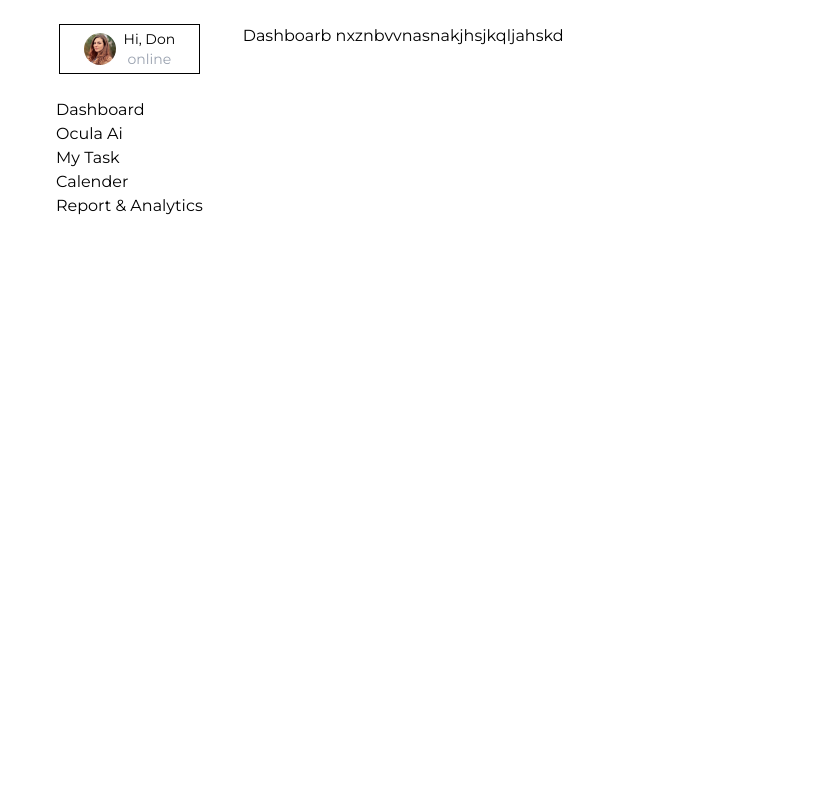
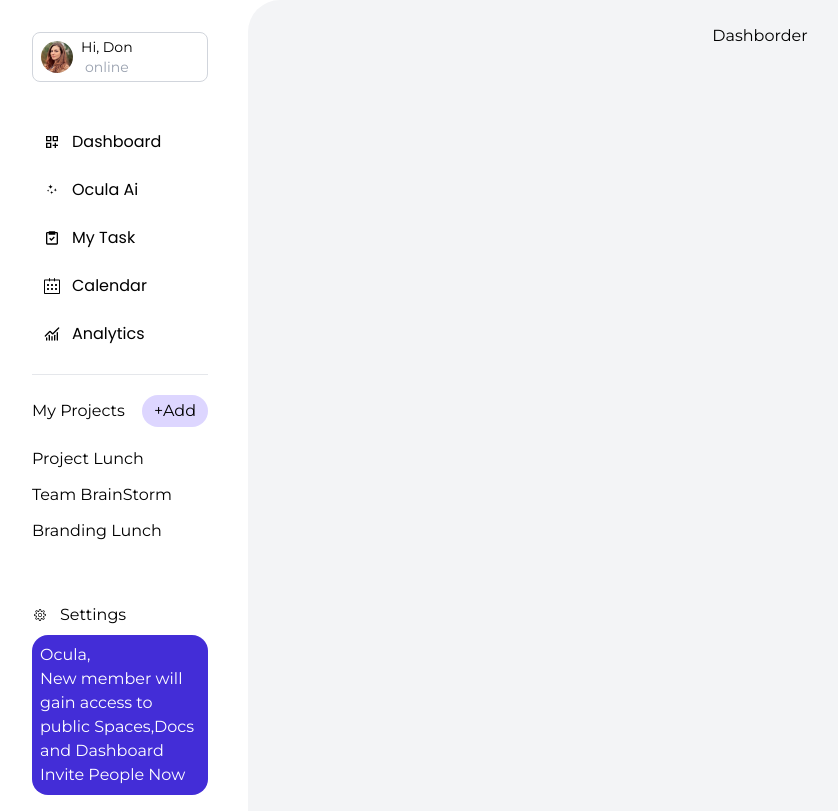
Before and after one commit to Donabest/Ocula-Dashboard, a React (Vite) app: page /Dashboard in a window 1280 px wide. Shown: the whole page, without its empty margins (8-846 px from the left). Built offline with nearby package versions, Linux system fonts and the light colour scheme.

Commit message:
working on sidebar

```diff
--- a/package.json
+++ b/package.json
@@ -13,6 +13,7 @@
     "@tailwindcss/vite": "^4.2.2",
     "react": "^19.2.4",
     "react-dom": "^19.2.4",
+    "react-icons": "^5.6.0",
     "tailwindcss": "^4.2.2"
   },
   "devDependencies": {
--- a/src/Layout/Layout.tsx
+++ b/src/Layout/Layout.tsx
@@ -3,15 +3,13 @@ import Sidebar from "../ui/Sidebar";
 
 function Layout() {
   return (
-    <div className="font-montserrat container max-w-6xl mx-auto grid grid-cols-[26rem,1fr] grid-rows-[auto,1fr] h-screen pt-6">
-      <div className="flex gap-10">
-        <div>
-          <Sidebar />
-        </div>
-        <section>
-          <Outlet />
-        </section>
+    <div className="font-montserrat flex min-h-screen">
+      <div className="flex bg-white/80 w-64 mx-auto">
+        <Sidebar />
       </div>
+      <section className="flex-1 bg-gray-100 p-6 rounded-tl-4xl">
+        <Outlet />
+      </section>
     </div>
   );
 }
--- a/src/pages/Dashboard.tsx
+++ b/src/pages/Dashboard.tsx
@@ -1,5 +1,5 @@
 function Dashboard() {
-  return <div>Dashboarb nxznbvvnasnakjhsjkqljahskd</div>;
+  return <div className="flex justify-center text-center ">Dashborder</div>;
 }
 
 export default Dashboard;
--- a/src/ui/Sidebar.tsx
+++ b/src/ui/Sidebar.tsx
@@ -1,25 +1,102 @@
 import ProfileImage from "../assets/person-1.jpg";
+import type { JSX } from "react";
+
+import { MdOutlineDashboardCustomize } from "react-icons/md";
+import { BiTask } from "react-icons/bi";
+import { SlCalender } from "react-icons/sl";
+import { LuChartNoAxesCombined } from "react-icons/lu";
+import { WiStars } from "react-icons/wi";
+import { CiSettings } from "react-icons/ci";
+
+type SidebarList = {
+  icon: JSX.Element;
+  list: string;
+};
+
+const SidebarList: SidebarList[] = [
+  {
+    icon: <MdOutlineDashboardCustomize />,
+    list: "Dashboard",
+  },
+  {
+    icon: <WiStars />,
+    list: "Ocula Ai",
+  },
+  {
+    icon: <BiTask />,
+    list: "My Task",
+  },
+  {
+    icon: <SlCalender />,
+    list: "Calendar",
+  },
+  {
+    icon: <LuChartNoAxesCombined />,
+    list: "Analytics",
+  },
+];
+
+const Projects: Array<string> = [
+  "Project Lunch",
+  "Team BrainStorm",
+  "Branding Lunch",
+];
 
 function Sidebar() {
   return (
-    <div className="">
-      <div className="flex flex-col items-center justify-center space-y-6">
-        <div className="flex justify-center items-center gap-2 px-6 py-1 border">
+    <div className=" pb-4 px-10 pt-8">
+      <div className="flex flex-col items-center justify-center ">
+        <div className="flex justify-start items-center w-full  mx-auto gap-2 px-2 py-1  border border-gray-300 rounded-lg ">
           <img src={ProfileImage} alt="" className="h-8 w-8 rounded-full" />
-          <div className="flex flex-col justify-center  items-center -space-y-0.8">
-            <p className="text-sm">Hi, Don</p>
-            <span className="text-sm text-gray-400">online </span>
+          <div className="flex flex-col justify-center  items-center text-sm ">
+            <p>Hi, Don</p>
+            <span className=" text-gray-400">online </span>
             {/* <span>Online</span> */}
           </div>
         </div>
 
-        <ul>
-          <li>Dashboard</li>
-          <li>Ocula Ai</li>
-          <li>My Task</li>
-          <li>Calender</li>
-          <li>Report & Analytics</li>
+        <ul className="w-full space-y-2 mt-10">
+          {SidebarList.map((item) => (
+            <li
+              className="flex items-center justify-start gap-3 px-3 py-2 cursor-pointer rounded-lg hover:bg-blue-100/30  hover:text-blue-800"
+              key={item.list}
+            >
+              <span>{item.icon}</span>
+              <span className="text-black font-poppin">{item.list}</span>
+            </li>
+          ))}
         </ul>
+
+        <div className="w-full mt-5 border-b border-gray-200"></div>
+
+        <div className="w-full mt-5">
+          <div className="flex justify-between items-center">
+            <h1>My Projects</h1>
+            <button className="px-3 py-1 bg-violet-200 rounded-4xl cursor-pointer">
+              +Add
+            </button>
+          </div>
+
+          <ul className="mt-5 space-y-3">
+            {Projects.map((project, index) => (
+              <li key={index}>{project}</li>
+            ))}
+          </ul>
+        </div>
+
+        <div className="mt-15">
+          <h1 className="flex justify-start items-center gap-3">
+            <CiSettings />
+            Settings
+          </h1>
+          <div className="mt-2 p-2 bg-indigo-700 rounded-2xl text-white w-full ">
+            <h1>Ocula,</h1>
+            <p>
+              New member will gain access to public Spaces,Docs and Dashboard
+            </p>
+            <button>Invite People Now</button>
+          </div>
+        </div>
       </div>
     </div>
   );
```
Also changed, not shown: src/assets/logo.jpeg (added), 1 other file (tests, documents, lock files or other folders).
